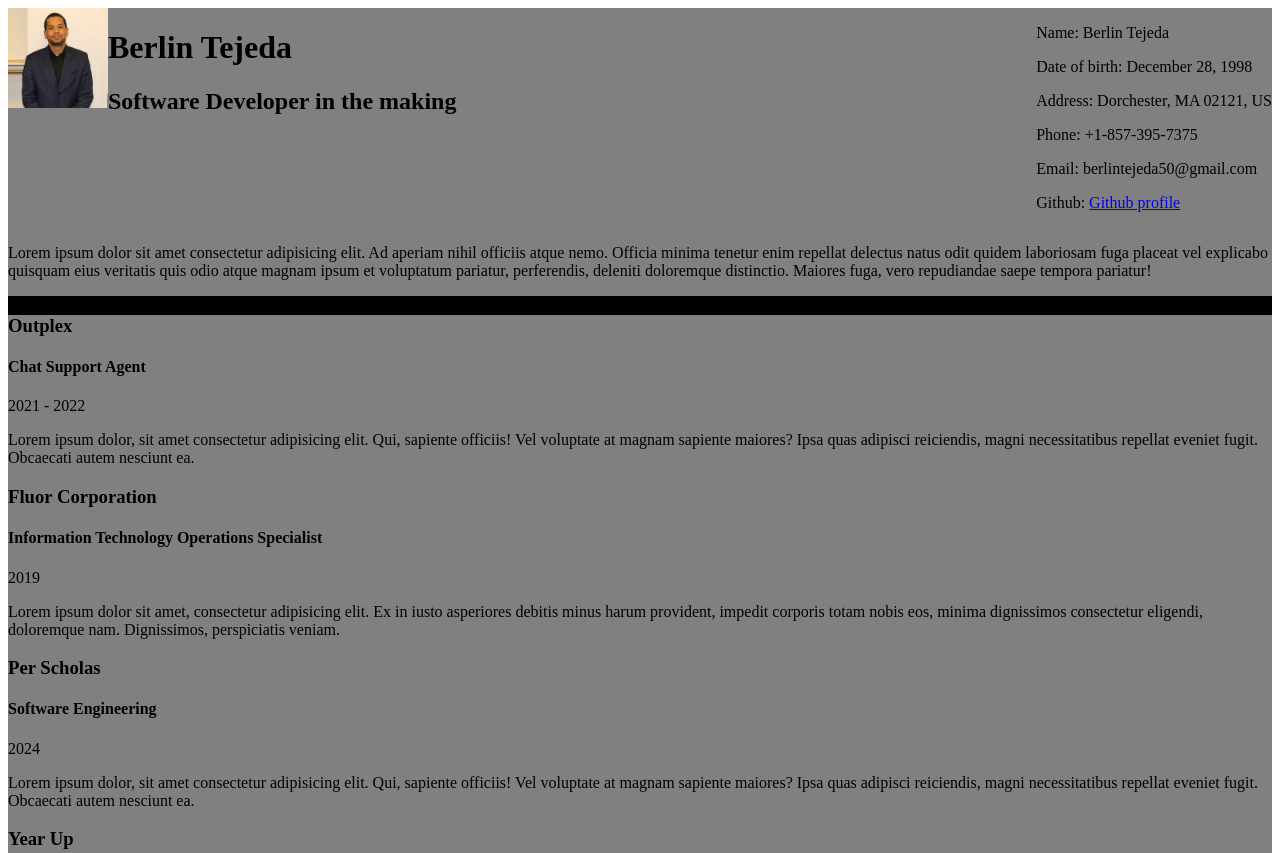
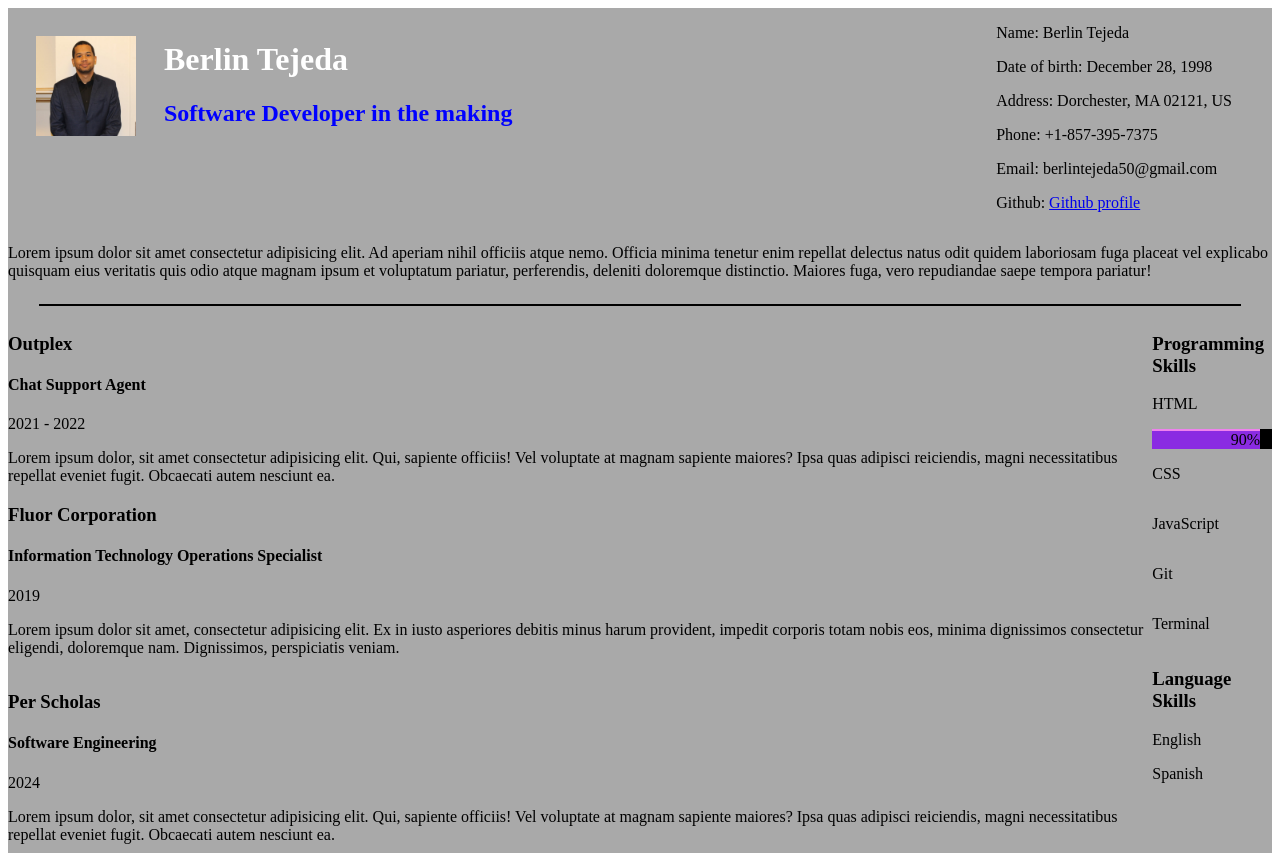
Before and after one commit to Diluc01/MyFirstRepo, a plain HTML site: page HTML_CSS/Online_Resume/index.html in a window 1280 px wide. Shown: the top 853 px of the page. Drawn offline with Linux system fonts and the light colour scheme.

Commit message:
working towards final version

```diff
--- a/HTML_CSS/Online_Resume/index.html
+++ b/HTML_CSS/Online_Resume/index.html
@@ -42,7 +42,10 @@
             vero repudiandae saepe tempora pariatur!
           </p>
         </div>
+        <hr id="hr" />
       </div>
+      <div></div>
+      <div class="bottom">
         <div class="section2">
           <div id="experience">
             <h3 class="company">Outplex</h3>
@@ -60,8 +63,8 @@
             <p class="job_description">
               Lorem ipsum dolor sit amet, consectetur adipisicing elit. Ex in
               iusto asperiores debitis minus harum provident, impedit corporis
-            totam nobis eos, minima dignissimos consectetur eligendi, doloremque
-            nam. Dignissimos, perspiciatis veniam.
+              totam nobis eos, minima dignissimos consectetur eligendi,
+              doloremque nam. Dignissimos, perspiciatis veniam.
             </p>
           </div>
           <div id="education">
@@ -80,8 +83,8 @@
             <p class="school_description">
               Lorem ipsum dolor sit amet, consectetur adipisicing elit. Ex in
               iusto asperiores debitis minus harum provident, impedit corporis
-            totam nobis eos, minima dignissimos consectetur eligendi, doloremque
-            nam. Dignissimos, perspiciatis veniam.
+              totam nobis eos, minima dignissimos consectetur eligendi,
+              doloremque nam. Dignissimos, perspiciatis veniam.
             </p>
           </div>
         </div>
@@ -89,7 +92,14 @@
           <div class="programming_skills">
             <h3 class="section3_heading">Programming Skills</h3>
             <p class="skill">HTML</p>
-          <div class="box"></div>
+            <div class="box">
+              <div class="colored">
+                <p class="percentage">90%</p>
+              </div>
+              <div class="non-colored">
+                <p></p>
+              </div>
+            </div>
             <p class="skill">CSS</p>
             <div class="box"></div>
             <p class="skill">JavaScript</p>
@@ -120,5 +130,6 @@
           </div>
         </aside>
       </div>
+    </div>
   </body>
 </html>
--- a/HTML_CSS/Online_Resume/styles.css
+++ b/HTML_CSS/Online_Resume/styles.css
@@ -1,9 +1,5 @@
-.main_container {
-  background-color: black;
-}
-
 .section1 {
-  background-color: gray;
+  background-color: darkgray;
   display: flex;
   flex-wrap: wrap;
 }
@@ -14,22 +10,85 @@
 }
 
 .section2 {
-  background-color: gray;
+  background-color: darkgray;
+  display: flex;
+  flex-direction: column;
 }
 
 .section3 {
-  background-color: gray;
+  background-color: darkgray;
 }
 
 .profile_picture {
   width: 100px;
   height: 100px;
+  margin-top: 28px;
+  margin-left: 28px;
+  @media (max-width: 650px) {
+    display: none;
+  }
+}
+
+.profile_heading {
+  color: white;
+}
+
+.profile_description {
+  color: blue;
 }
 
 .container {
   display: inline;
+  margin-left: 28px;
+  margin-top: 12px;
 }
 
 .basic_information {
   margin-left: auto;
+  margin-right: 40px;
 }
+
+#hr {
+  border: 1px solid black;
+  width: 1200px;
+}
+
+.bottom {
+  display: flex;
+  z-index: 1;
+
+  @media (max-width: 650px) {
+    flex-wrap: wrap-reverse;
+  }
+}
+
+.box {
+  width: 100%;
+  display: flex;
+  margin: 0;
+}
+
+.colored {
+  background-color: violet;
+  width: 90%;
+  flex-direction: column;
+  justify-content: flex-end;
+  align-items: flex-start;
+  display: flex;
+  height: 20px;
+}
+
+.non-colored {
+  background-color: black;
+  width: 10%;
+  height: 20px;
+}
+
+.percentage {
+  display: flex;
+  width: 100%;
+  align-items: flex-start;
+  justify-content: end;
+  background-color: blueviolet;
+  margin: 0;
+}
```
Lines whose indentation alone changed are shown as unchanged.
